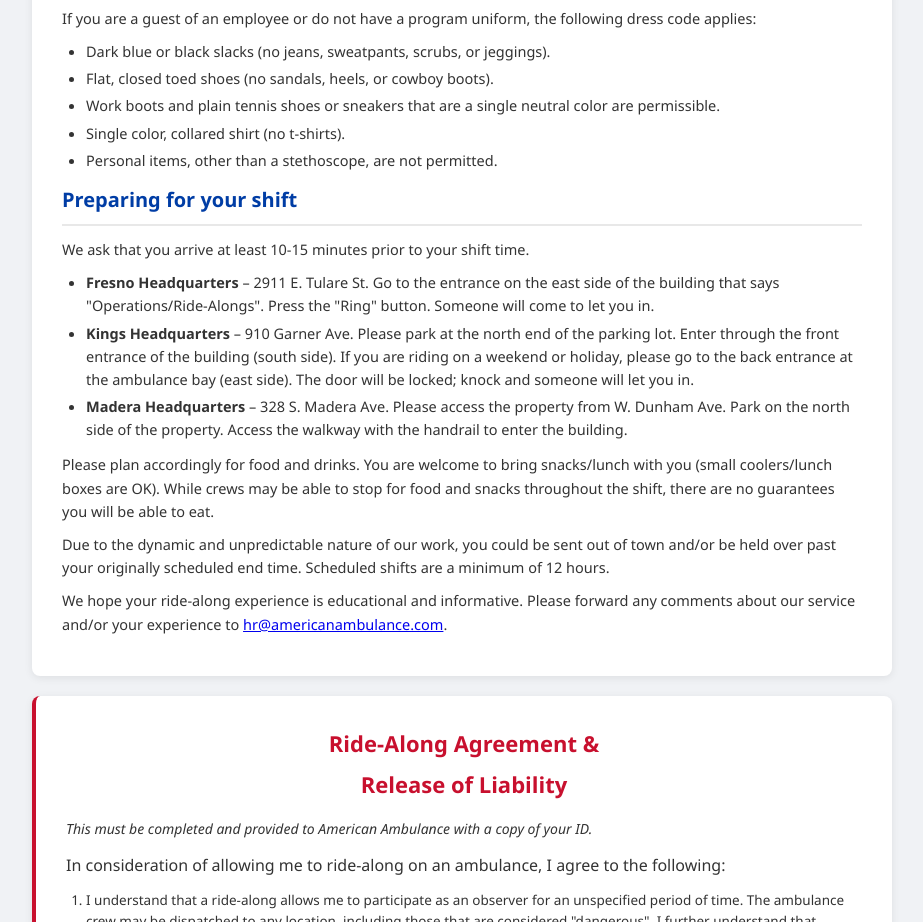
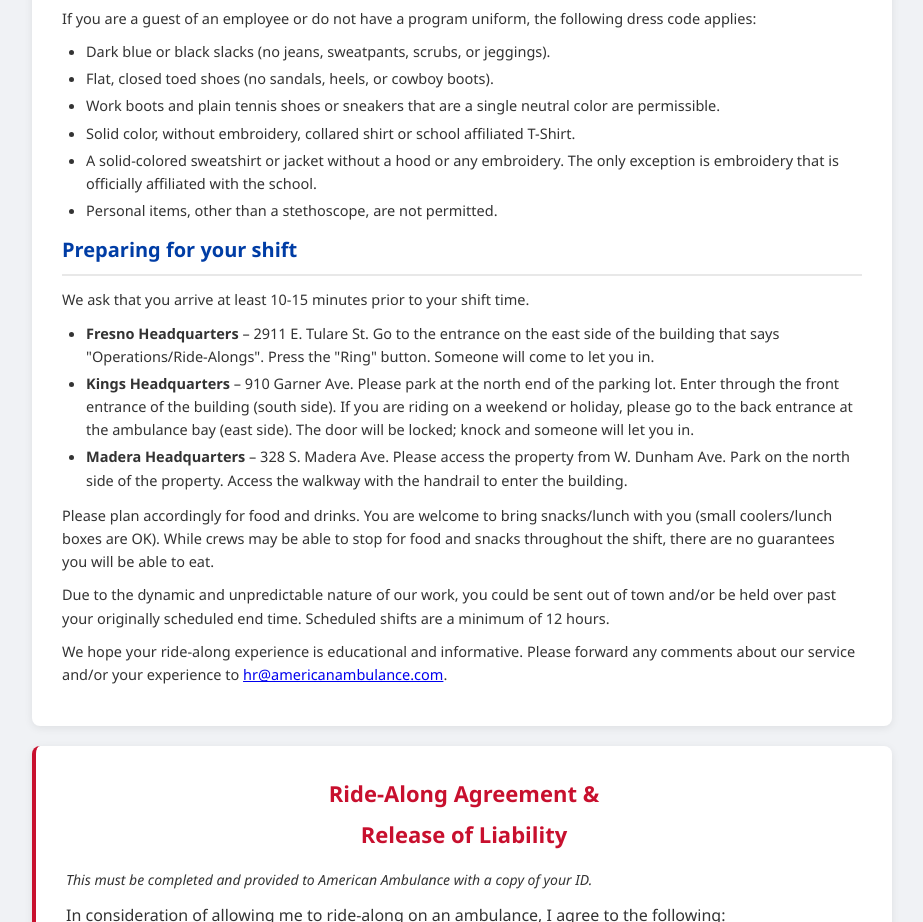
Before and after one commit to scharlston/AARideAlong, a plain HTML site: page index.html in a window 1280 px wide. Shown: the part 1316-2238 px from the top of the page, without its empty margins (178-1101 px from the left). Drawn offline with nearby package versions, Linux system fonts and the light colour scheme.

Commit message:
Update dress code: add sweatshirt/jacket bullet and revise shirt rule

```diff
--- a/index.html
+++ b/index.html
@@ -601,7 +601,8 @@
       <li>Dark blue or black slacks (no jeans, sweatpants, scrubs, or jeggings).</li>
       <li>Flat, closed toed shoes (no sandals, heels, or cowboy boots).</li>
       <li>Work boots and plain tennis shoes or sneakers that are a single neutral color are permissible.</li>
-      <li>Single color, collared shirt (no t-shirts).</li>
+      <li>Solid color, without embroidery, collared shirt or school affiliated T-Shirt.</li>
+      <li>A solid-colored sweatshirt or jacket without a hood or any embroidery. The only exception is embroidery that is officially affiliated with the school.</li>
       <li>Personal items, other than a stethoscope, are not permitted.</li>
     </ul>
 
```
